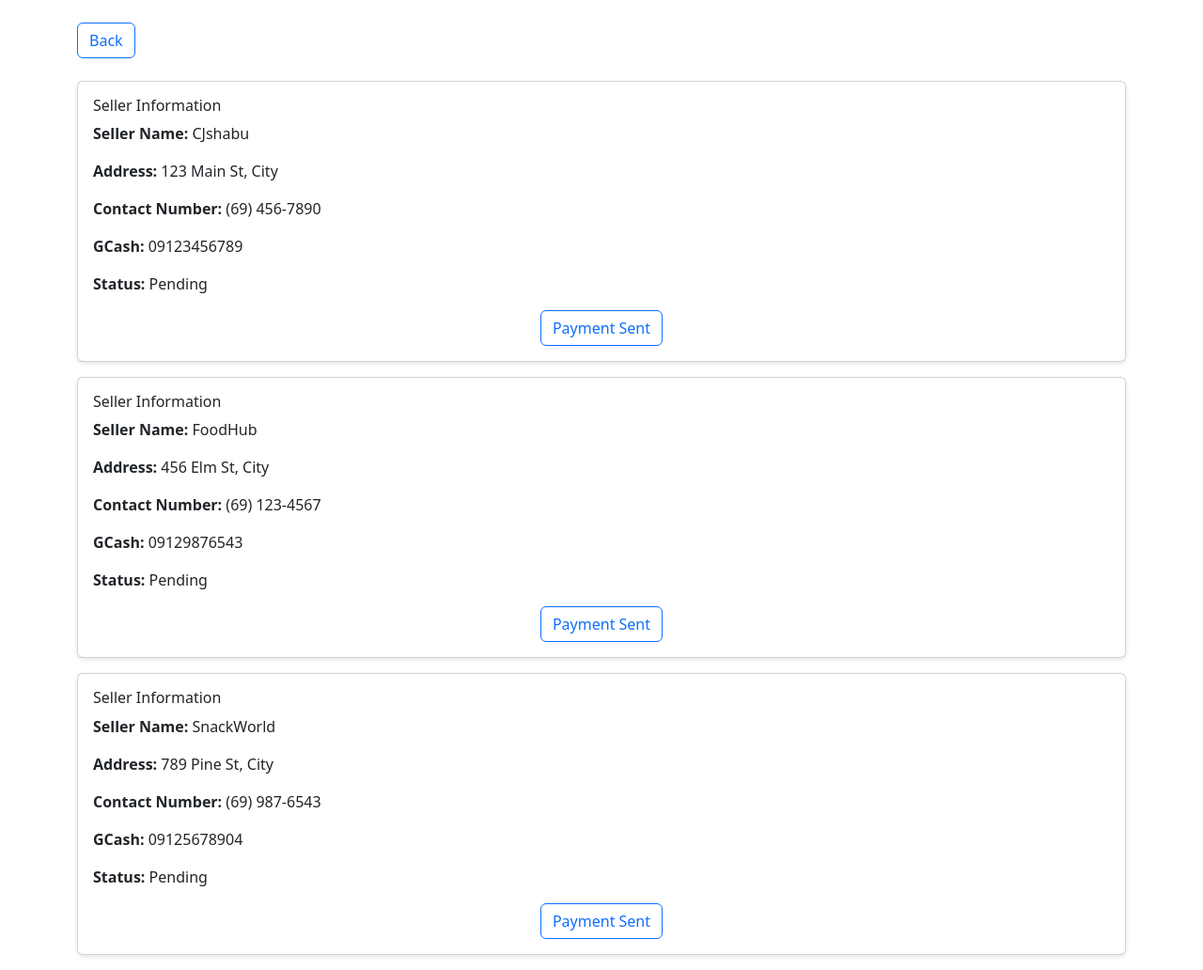
After one commit to Zenaiko/Capstone, a PHP site: page /rider_page/payments_transaction_history.php in a window 1280 px wide. The commit adds this page. Shown: the whole page at 94% size. Run offline with PHP 8.4, Linux system fonts and the light colour scheme; some libraries are stand-ins or nearby versions.

Commit message:
restored rider pages and updates

```diff
--- /dev/null
+++ b/rider_page/payments_transaction_history.php
@@ -0,0 +1,126 @@
+<!DOCTYPE html>
+<html lang="en">
+<head>
+  <meta charset="UTF-8">
+  <meta name="viewport" content="width=device-width, initial-scale=1.0">
+  <title>Payments Transaction History</title>
+</head>
+<style>
+    body {
+      background-color: #f8f9fa;
+      font-family: Arial, sans-serif;
+    }
+
+    h4 {
+      color: #20263e;
+    }
+
+    .card {
+      border-radius: 10px;
+      border: none;
+      box-shadow: 0 2px 5px rgba(0,0,0,0.1);
+    }
+
+    .btn-custom {
+      background-color: #508d4e;
+      border-color: #508d4e;
+      color: #fff;
+      border-radius: 20px;
+      padding: 10px 20px;
+      font-size: 14px;
+      transition: background-color 0.3s ease;
+    }
+
+    .btn-custom:hover {
+      background-color: #40A578;
+    }
+
+</style>
+<body>
+<?php require_once("../utilities/initialize.php"); ?>
+<div class="container mt-4">
+    <div class="d-flex justify-content-between mb-4">
+      <a href="rider_landing.php" class="btn btn-outline-primary">Back</a>
+      <div></div>
+    </div>
+
+    <!-- Seller Info Card 1 -->
+    <div class="card mb-3" id="payment-card-1">
+      <div class="card-body">
+        <h6 class="card-title">Seller Information</h6>
+        <p><strong>Seller Name:</strong> CJshabu</p>
+        <p><strong>Address:</strong> 123 Main St, City</p>
+        <p><strong>Contact Number:</strong> (69) 456-7890</p>
+        <p><strong>GCash:</strong> 09123456789</p>
+        <p id="status-text-1"><strong>Status:</strong> <span id="status-1">Pending</span></p> <!-- Initial Status -->
+        <div class="d-flex justify-content-center" id="button-container-1">
+          <button class="btn btn-outline-primary btn-custom" onclick="confirmPayment(1)">Payment Sent</button>
+        </div>
+      </div>
+    </div>
+
+    <!-- Seller Info Card 2 -->
+    <div class="card mb-3" id="payment-card-2">
+      <div class="card-body">
+        <h6 class="card-title">Seller Information</h6>
+        <p><strong>Seller Name:</strong> FoodHub</p>
+        <p><strong>Address:</strong> 456 Elm St, City</p>
+        <p><strong>Contact Number:</strong> (69) 123-4567</p>
+        <p><strong>GCash:</strong> 09129876543</p>
+        <p id="status-text-2"><strong>Status:</strong> <span id="status-2">Pending</span></p>
+        <div class="d-flex justify-content-center" id="button-container-2">
+          <button class="btn btn-outline-primary btn-custom" onclick="confirmPayment(2)">Payment Sent</button>
+        </div>
+      </div>
+    </div>
+
+    <!-- Seller Info Card 3 -->
+    <div class="card mb-3" id="payment-card-3">
+      <div class="card-body">
+        <h6 class="card-title">Seller Information</h6>
+        <p><strong>Seller Name:</strong> SnackWorld</p>
+        <p><strong>Address:</strong> 789 Pine St, City</p>
+        <p><strong>Contact Number:</strong> (69) 987-6543</p>
+        <p><strong>GCash:</strong> 09125678904</p>
+        <p id="status-text-3"><strong>Status:</strong> <span id="status-3">Pending</span></p>
+        <div class="d-flex justify-content-center" id="button-container-3">
+          <button class="btn btn-outline-primary btn-custom" onclick="confirmPayment(3)">Payment Sent</button>
+        </div>
+      </div>
+    </div>
+
+  </div>
+
+  <script src="https://cdn.jsdelivr.net/npm/bootstrap@5.3.0-alpha3/dist/js/bootstrap.bundle.min.js"></script>
+  <script>
+    // Function to handle the payment sent confirmation
+    function confirmPayment(cardNumber) {
+      Swal.fire({
+        title: 'Confirm Payment',
+        text: "Are you sure you want to mark this payment as sent?",
+        icon: 'warning',
+        showCancelButton: true,
+        confirmButtonColor: '#3085d6',
+        cancelButtonColor: '#d33',
+        confirmButtonText: 'Yes, send it!',
+      }).then((result) => {
+        if (result.isConfirmed) {
+          // Change the status text to "Payment Sent"
+          document.getElementById("status-" + cardNumber).innerText = "Payment Sent";
+          document.getElementById("status-text-" + cardNumber).classList.add("status");
+
+          // Remove the button from the DOM
+          document.getElementById("payment-button-" + cardNumber).remove();
+
+          Swal.fire(
+            'Sent!',
+            'Payment has been marked as sent.',
+            'success'
+          );
+          // Here you can add any logic to handle the payment update
+        }
+      });
+    }
+  </script>
+</body>
+</html>
--- a/rider_page/rider_landing.php
+++ b/rider_page/rider_landing.php
@@ -65,7 +65,6 @@ h5, h6 {
       margin: 0;
       font-size: 14px;
     }
-
 </style>
 <body>
 <?php require_once("../utilities/initialize.php") ?>
@@ -74,7 +73,6 @@ h5, h6 {
      <!-- Rider Status -->
      <div class="d-flex justify-content-between align-items-center mb-4">
       <h4 class="dashboard-title">Rider Dashboard</h4>
-
     </div>
 
     <!-- Quick Access Cards -->
@@ -99,6 +97,9 @@ h5, h6 {
        <a href="order_history.php" class="btn btn-primary w-100 ms-2">Order History</a>
     </div>
 
+    <div class="d-flex justify-content-between my-4">
+       <a href="payments_transaction_history.php" class="btn btn-primary w-100 ms-2">Payments Transaction History</a>
+    </div>
 
   <script src="https://cdn.jsdelivr.net/npm/bootstrap@5.3.0-alpha3/dist/js/bootstrap.bundle.min.js"></script>
 </body>
```
Also changed, not shown: rider_page/new_requests.php (+12 -13 lines), rider_page/order_history.php (+5 -4 lines), rider_page/order_history_viewdetails.php (+17 -5 lines), rider_page/view_details.php (+3 -14 lines). Lines whose indentation alone changed are shown as unchanged.
